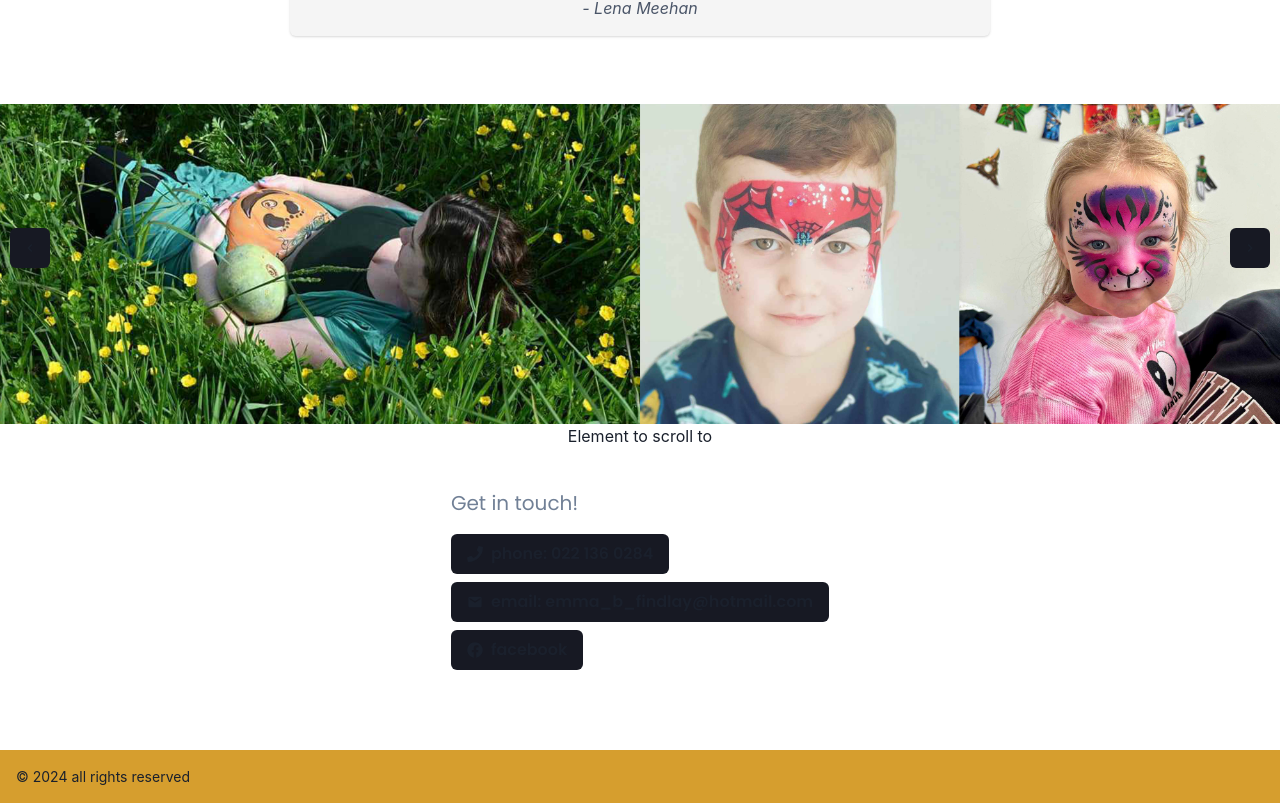
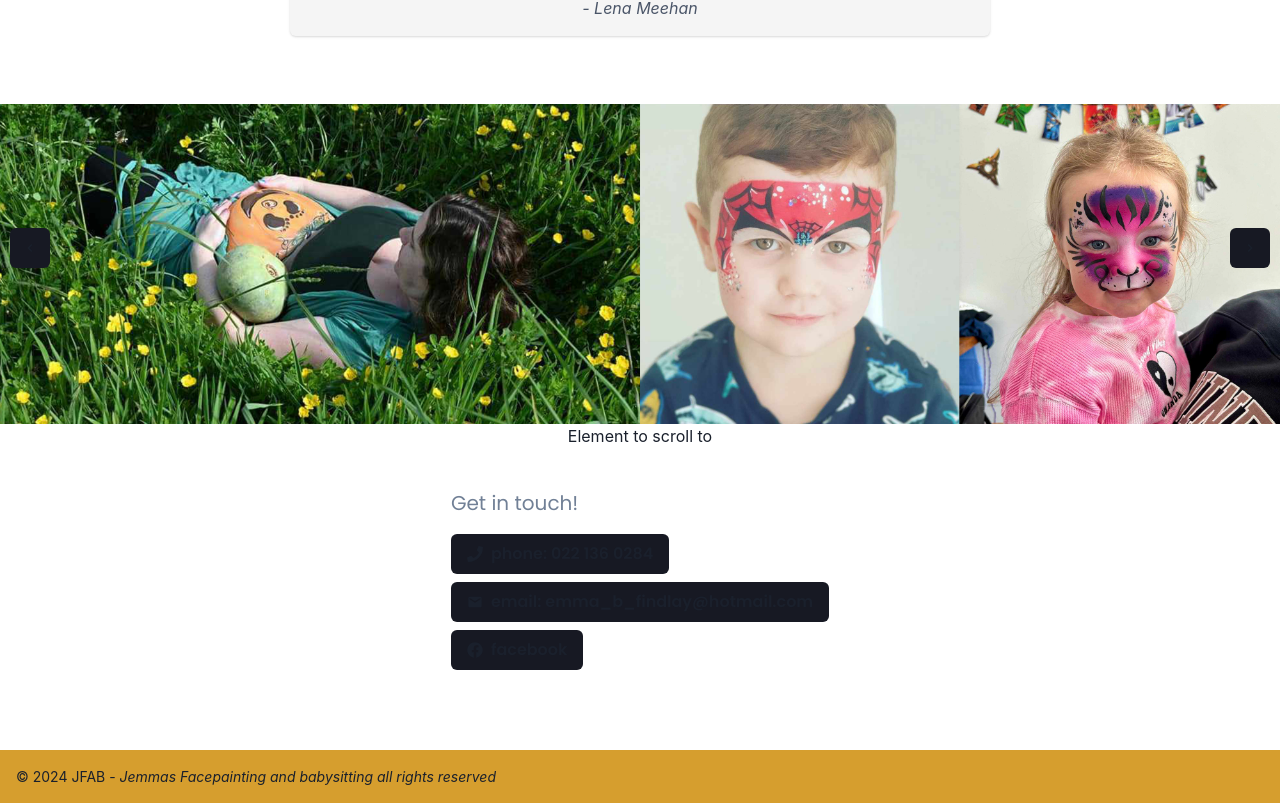
Before and after one commit to HannahBeattie/spirit, a Next.js app: page / in a window 1280 px wide. Shown: the part 1750-2553 px from the top of the page. Built offline with nearby package versions, Linux system fonts and the light colour scheme; a web font is replaced by a local one.

Commit message:
adjust footer

```diff
--- a/src/app/base/components/Footer.js
+++ b/src/app/base/components/Footer.js
@@ -4,7 +4,9 @@ import React from 'react'
 function Footer() {
 	return (
 		<HStack w={'100vw'} bg={'yellow.500'} p={4}>
-			<Text fontSize={'sm'}>© 2024 all rights reserved</Text>
+			<Text fontSize={'sm'}>
+				© 2024 JFAB - <i>Jemmas Facepainting and babysitting all rights reserved</i>
+			</Text>
 		</HStack>
 	)
 }
```
